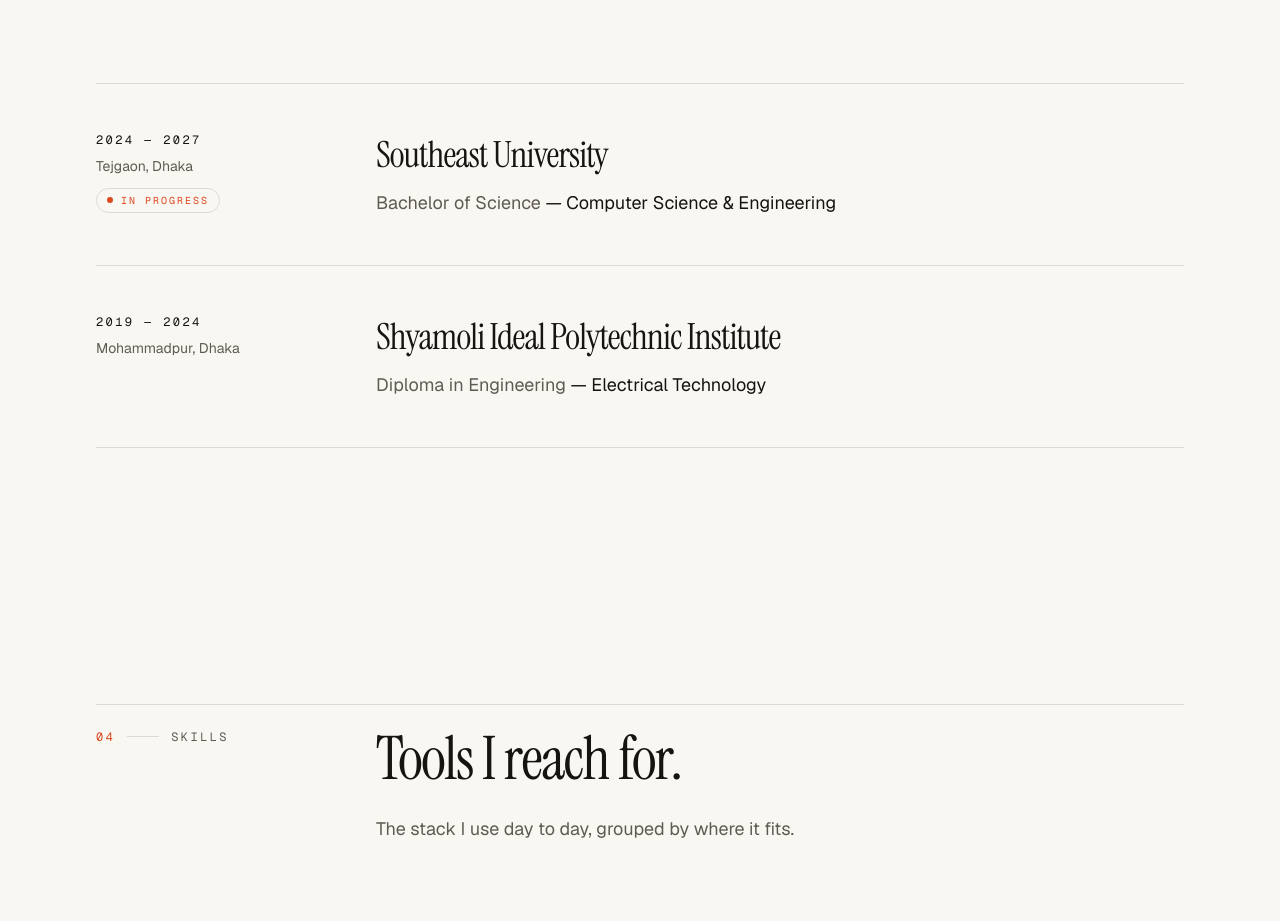
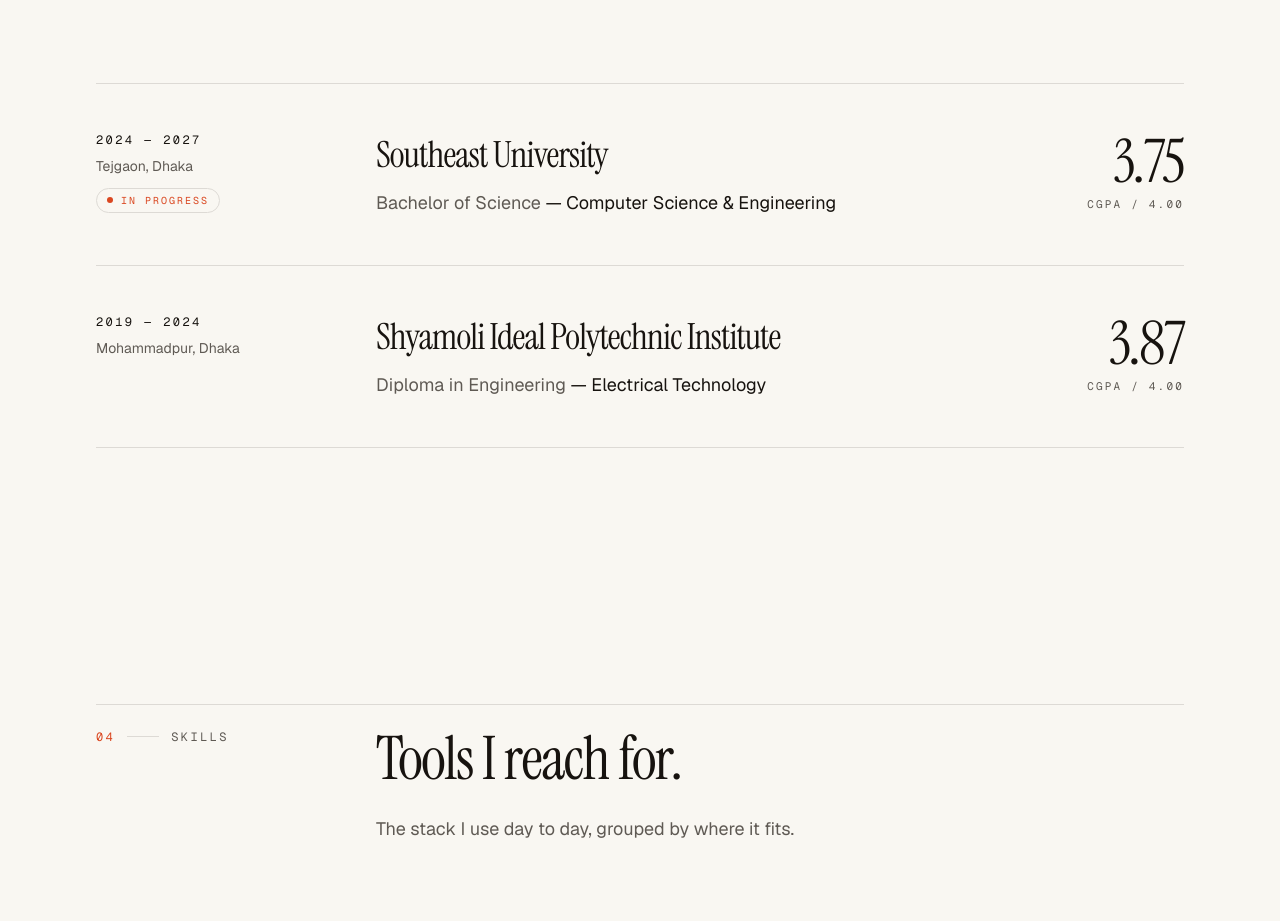
Before and after one commit to AbulBashar38/portfolio-assignment, a Next.js app: page / in a window 1280 px wide. Shown: the part 2747-3668 px from the top of the page. Built offline with nearby package versions, Linux system fonts and the light colour scheme.

Commit message:
feat(education): show cgpa with grading scale

```diff
--- a/src/components/sections/education/education.tsx
+++ b/src/components/sections/education/education.tsx
@@ -41,6 +41,15 @@ export function Education() {
                 <span className="text-foreground"> — {entry.field}</span>
               </p>
             </div>
+
+            <div className="flex items-baseline gap-3 md:col-span-3 md:flex-col md:items-end md:gap-1">
+              <p className="font-display text-5xl leading-none tracking-tight tabular-nums md:text-6xl">
+                {entry.grade}
+              </p>
+              <p className="font-mono text-[0.6875rem] tracking-[0.2em] text-muted-foreground uppercase">
+                CGPA / {entry.gradeScale}
+              </p>
+            </div>
           </StaggerItem>
         ))}
       </Stagger>
--- a/src/data/education.ts
+++ b/src/data/education.ts
@@ -8,6 +8,7 @@ export const education: Education[] = [
     field: "Computer Science & Engineering",
     period: "2024 — 2027",
     grade: "3.75",
+    gradeScale: "4.00",
     location: "Tejgaon, Dhaka",
     current: true,
   },
@@ -18,6 +19,7 @@ export const education: Education[] = [
     field: "Electrical Technology",
     period: "2019 — 2024",
     grade: "3.87",
+    gradeScale: "4.00",
     location: "Mohammadpur, Dhaka",
   },
 ];
--- a/src/types/index.ts
+++ b/src/types/index.ts
@@ -60,6 +60,7 @@ export interface Education {
   field: string;
   period: string;
   grade: string;
+  gradeScale: string;
   location: string;
   current?: boolean;
 }
```
